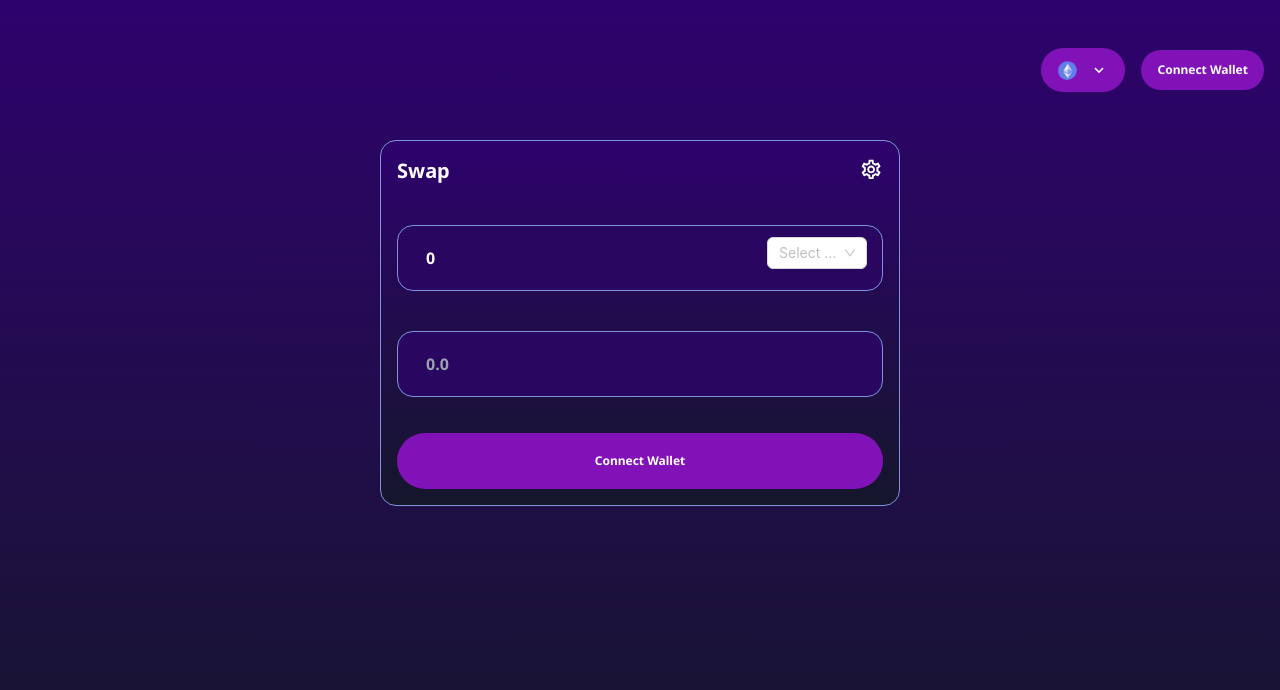
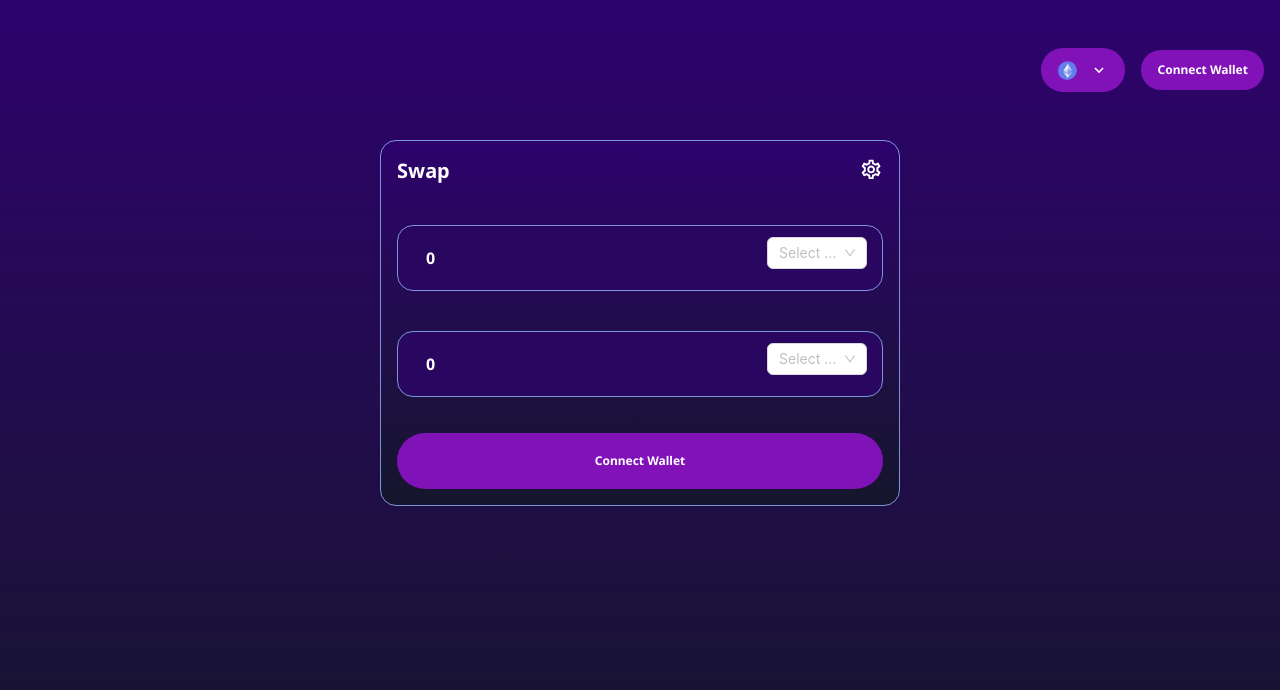
Before and after one commit to Diamundlabs/uniswap-v3-exchange, a Next.js app: page / in a window 1280 px wide. Shown: the top 690 px of the page. Built offline with nearby package versions, Linux system fonts and the light colour scheme; no server answers.

Commit message:
feat: made ui fixes

```diff
--- a/src/pages/index.tsx
+++ b/src/pages/index.tsx
@@ -2,7 +2,7 @@ import { DropDown, Settings } from "@src/assets/icons";
 import { type NextPage } from "next";
 import Head from "next/head";
 import Image from "next/image";
-import { Select } from 'antd';
+import { Alert, Select } from 'antd';
 import useSWR from 'swr'
 import Link from "next/link";
 import { Noto_Sans } from "next/font/google";
@@ -17,17 +17,26 @@ interface ITokens {
   label: string;
   value: string;
 }
+const fetchExchanges = async(currency: string) => {
+  const res = await fetch(`https://api.coinbase.com/v2/exchange-rates?currency=${currency}`);
+  const data = await res.json();
+  return data;
+}
 const Home: NextPage = () => {
   const [token, setToken] = useState<string | undefined>(undefined);
   const [token2, setToken2] = useState<string | undefined>(undefined);
+  const [selectedToken, setSelectedToken] = useState<string | undefined>(undefined);
+  const [selectedToken2, setSelectedToken2] = useState<string | undefined>(undefined);
   const [tokens, setTokens] = useState<ITokens[]>([]);
-  const [excahnges, setExchanges] = useState<{ [key: string]: string }>();
+  const [secondTokens, setSecondTokens] = useState<ITokens[]>([]);
+  const [exchanges, setExchanges] = useState<{ [key: string]: string }>();
   const [amountIn, setAmountIn] = useState<number>(0)
-  // const [error, setError] = useState<boolean>(false)
+  const [amountOut, setAmountOut] = useState<number>(0)
+  const [error, setError] = useState<boolean>(false)
   const [account, setAccount] = useState<string | undefined>(undefined);
   const [loading, setLoading] = useState<boolean>(false);
   const fetcher = (url: string) => fetch(url).then(res => res.json());
-  const { data, error, isLoading } = useSWR("https://gateway.ipfs.io/ipns/tokens.uniswap.org", fetcher);
+  const { data, isLoading } = useSWR("https://gateway.ipfs.io/ipns/tokens.uniswap.org", fetcher);
   console.log(data);
   const handleWalletConnect = () => {
     const ethereum = (window as any)?.ethereum;
@@ -43,22 +52,20 @@ const Home: NextPage = () => {
             // eslint-disable-next-line
             console.log(err, 'error');
             setLoading(false);
+            setError(true);
 
           });
     } else {
       setLoading(false);
-        // setError(true);
-        // setTimeout(() => {
-        //   setError(false);
-        // }, 3000);
+      setError(true);
+      console.log('error')
       }
   }
   useEffect(() => {
-    const API_URL = 'https://api.coinbase.com/v2/exchange-rates?currency=ETH'
-    setTokens(data?.tokens?.map((token: any) => ({
+    setTokens([...new Set<ITokens>(data?.tokens?.map((token: any) => ({
       label: token.symbol,
       value: token.address
-        })) ?? []);
+        })) ?? [])]);
   }, [data])
   const handleSwap = () => {
     fetch('/api/swap', {
@@ -77,11 +84,22 @@ const Home: NextPage = () => {
       .then(console.log)
   };
   const onChange = (value: string) => {
-    console.log(`selected ${value}`);
+    const values = data?.tokens?.find((token: any) => token.address === value);
+    fetchExchanges(values?.symbol).then((res) => {
+      setExchanges(res?.data?.rates);
+      const availableExchanges = Object.keys(res?.data?.rates);
+      setSecondTokens([...new Set<ITokens>(data?.tokens?.filter((token: any) => availableExchanges.includes(token.symbol)).map((token: any) => ({
+        label: token.symbol,
+        value: token.address
+      })) ?? [])]);
+    })
+    setToken(value);
   };
-
-  const onSearch = (value: string) => {
-    console.log('search:', value);
+  const onChange2 = (value: string) => {
+    const values = data?.tokens?.find((token: any) => token.address === value);
+    setToken2(values?.address)
+    setAmountOut((Number(exchanges?.[values?.symbol ?? ''] ?? 0) * amountIn) ?? 0)
+    setSelectedToken(values?.symbol)
   };
   return (
     <>
@@ -93,7 +111,7 @@ const Home: NextPage = () => {
       <main
         className={`flex min-h-screen flex-col items-center bg-gradient-to-b from-[#2e026d] to-[#15162c] ${notoSans.className}`}
       >
-        <div className="container flex w-full flex-col items-center justify-between gap-12 px-4 py-12 text-white">
+        <div className="container flex w-full flex-col items-center justify-between gap-12 px-4 py-12 text-white relative">
           <nav className="flex w-full items-center justify-end">
             <div className="ml-auto flex flex-row items-center space-x-4">
               <button className="flex flex-row items-center space-x-3 rounded-full bg-secondary-former px-4 py-3">
@@ -106,7 +124,10 @@ const Home: NextPage = () => {
                 />
                 <DropDown className="h-auto w-5" />
               </button>
-              {
+              {loading
+                ?
+                <h2>Loading...</h2>
+              :
                 account ?
                   <span>{account}</span>
                 :
@@ -119,6 +140,16 @@ const Home: NextPage = () => {
               }
             </div>
           </nav>
+          <div className="absolute top-24 z-10 right-2">
+            {error && <Alert
+      message="Error"
+      description="Please have the metamask extension installed to connect your wallet."
+      type="error"
+      showIcon
+            />}
+            </div>
+
+
           <div className="flex h-full w-full items-center justify-center">
             <div className="my-auto flex h-fit lg:w-5/12 w-10/12 mx-auto flex-col gap-6 rounded-2xl border border-primary-former bg-gradient-to-b from-[#2e026d] to-[#15162c] p-4 backdrop-blur-3xl">
               <span className="flex w-full justify-between">
@@ -126,47 +157,83 @@ const Home: NextPage = () => {
                 <Settings className="h-auto w-5 cursor-pointer" />
               </span>
               <div className="flex flex-col space-y-6">
-                <label className="relative flex">
+                <div className="relative flex">
                   <input
                     type="number"
                     placeholder="0.0"
                     className="mt-4 w-full appearance-none rounded-2xl border border-primary-former bg-tertiary-former py-5 pl-7 pr-12 text-base font-bold text-white focus:outline-none"
-                    value={amountIn}
+                    value={isNaN(amountIn) ? 0 : amountIn}
                     onChange={(e) => {
                       if (
                         isNaN(
                           parseInt(e.target.value[e.target.value.length - 1] as string)
-                        ) &&
-                        e.target.value
-                      ) return;
-                      setAmountIn(e.target.value as unknown as number)
+                          )
+                          && e.target.value[e.target.value.length - 1] !== '.'
+                      ) {
+                        return;
+                      } else {
+                          setAmountIn(e.target.value as unknown as number)
+                        if (exchanges && e.target.value && selectedToken) {
+                          setAmountOut((Number(exchanges?.[selectedToken ?? ''] ?? 0) * Number(e.target.value)) ?? 0)
+                        }
+                      }
                     }}
                   />
-                  <span className="absolute inset-y-0 right-4 my-7">
+                  <span className="absolute inset-y-0 right-4 my-7 z-20">
                     <Select
                       showSearch
                       placeholder="Select a person"
                       optionFilterProp="children"
                       onChange={onChange}
-                      onSearch={onSearch}
                       options={tokens}
+                      style={{ width: 100 }}
+                      loading={isLoading}
+                      filterOption={(input, option) =>
+                        String((option?.label ?? ''))?.toLowerCase().includes(input.toLowerCase())
+                        || String((option?.value ?? ''))?.toLowerCase().includes(input.toLowerCase())
+                      }
+                    />
+                    {token && <p className="text-xs text-white absolute  -bottom-12 right-0">{token}</p>}
+                  </span>
+                </div>
+                <div className="relative flex">
+                  <input
+                    type="text"
+                    placeholder="0.0"
+                    onChange={(e) => {
+                      if (
+                        isNaN(
+                          parseInt(e.target.value[e.target.value.length - 1] as string)
+                        ) && e.target.value[e.target.value.length - 1] !== '.'
+                      ) {
+                        return;
+                      } else {
+                        setAmountOut(e.target.value as unknown as number)
+                        if (exchanges && e.target.value && selectedToken) {
+                          setAmountIn((Number(e.target.value) / Number((exchanges?.[selectedToken ?? ''] ?? 0))) ?? 0)
+                        }
+                      }
+                    }}
+                    value={isNaN(amountOut) ? 0 : amountOut}
+                    className="mt-4 w-full rounded-2xl border border-primary-former bg-tertiary-former py-5 pl-7 pr-12 text-base font-bold text-white focus:outline-none"
+                  />
+                  <span className="absolute inset-y-0 right-4 my-7 z-20">
+                    <Select
+                      showSearch
+                      placeholder="Select a person"
+                      optionFilterProp="children"
+                      onChange={onChange2}
+                      options={secondTokens}
                       style={{ width: 100 }}
 
                       filterOption={(input, option) =>
                         String((option?.label ?? ''))?.toLowerCase().includes(input.toLowerCase())
+                        || String((option?.value ?? ''))?.toLowerCase().includes(input.toLowerCase())
                       }
                     />
+                    {token2 && <p className="text-xs text-white absolute  -bottom-12 right-0">{token2}</p>}
                   </span>
-                </label>
-                <label className="relative flex">
-                  <input
-                    type="text"
-                    placeholder="0.0"
-                    className="mt-4 w-full rounded-2xl border border-primary-former bg-tertiary-former py-5 pl-7 pr-12 text-base font-bold text-white focus:outline-none"
-                  />
-                  <span className="absolute inset-y-0 right-4 my-7">
-                  </span>
-                </label>
+                </div>
               </div>
               <button
                 onClick={handleSwap}
```
